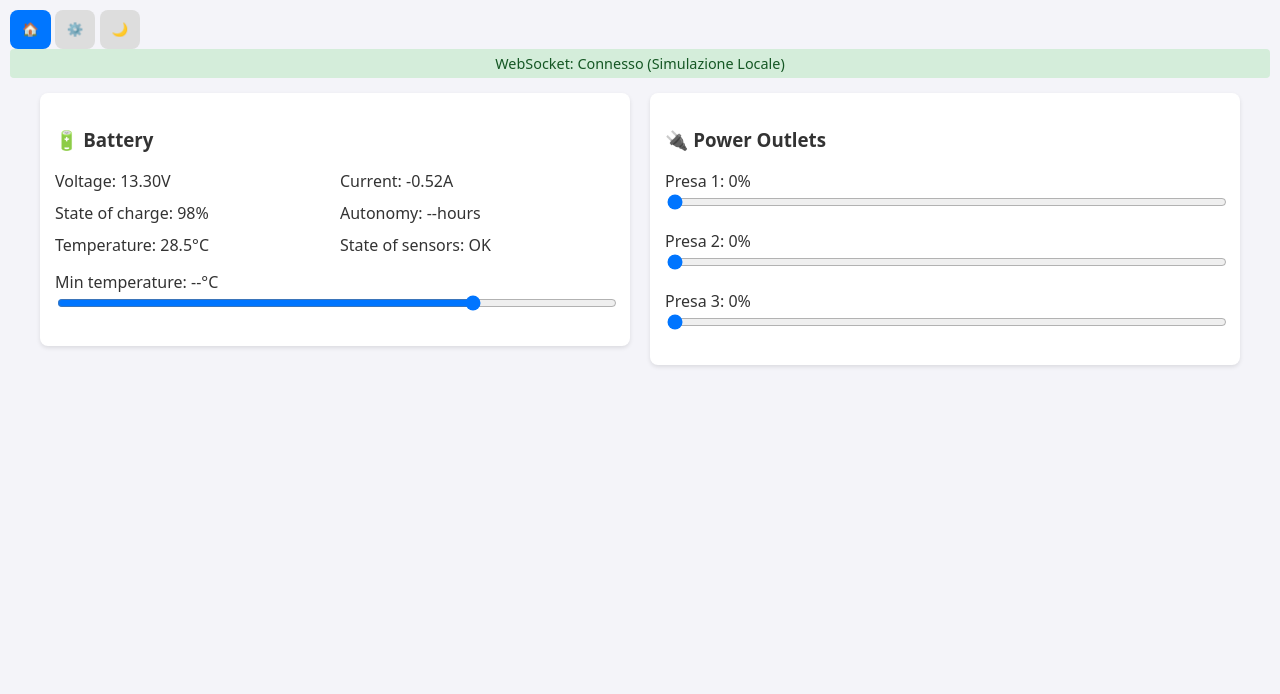
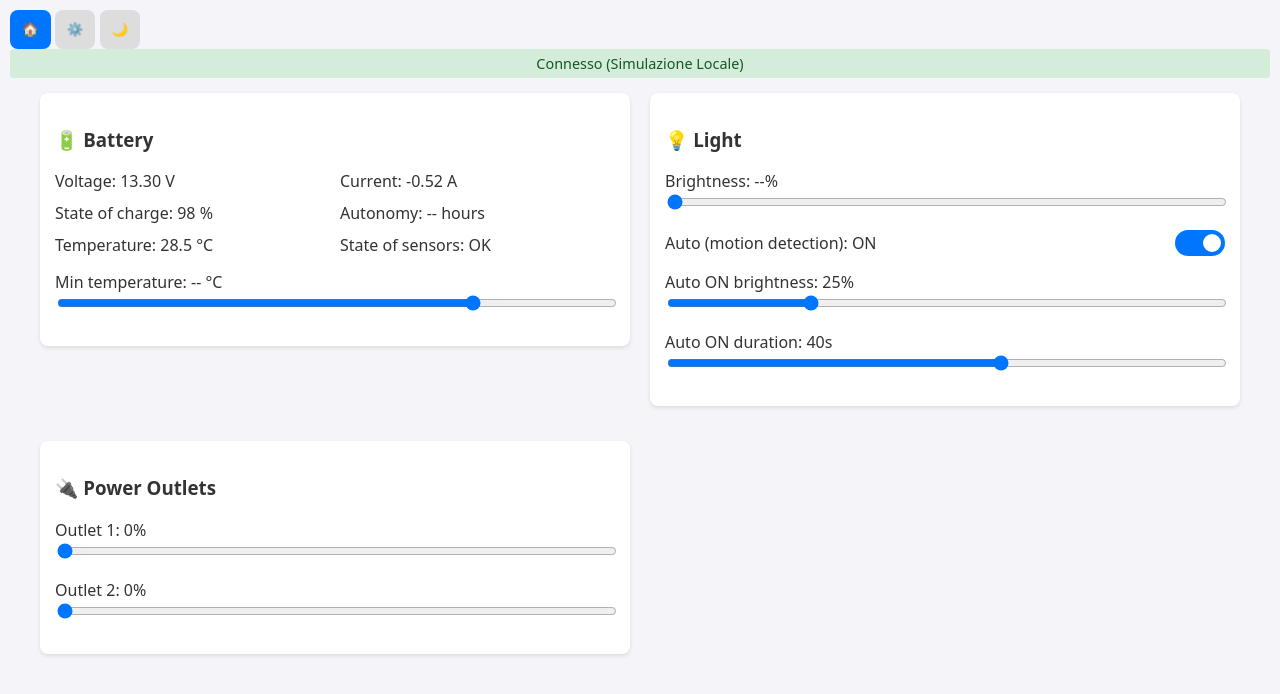
Before and after one commit to picciux/field-battery-monitor, a website built with Vite: page webui/index.html in a window 1280 px wide. Built offline with nearby package versions, Linux system fonts and the light colour scheme.

Commit message:
Progress in js webui.

```diff
--- a/webui/index.html
+++ b/webui/index.html
@@ -25,15 +25,15 @@
       <div class="card">
         <h3>🔋 Battery</h3>
         <div class="grid-2">
-          <div>Voltage: <span id="batt-voltage">--</span>V</div>
-          <div>Current: <span id="batt-current">--</span>A</div>
-          <div>State of charge: <span id="batt-soc">--</span>%</div>
-          <div>Autonomy: <span id="batt-autonomy">--</span>hours</div>
-          <div>Temperature: <span id="batt-temperature">--</span>°C</div>
+          <div>Voltage: <span id="batt-voltage">--</span> V</div>
+          <div>Current: <span id="batt-current">--</span> A</div>
+          <div>State of charge: <span id="batt-soc">--</span> %</div>
+          <div>Autonomy: <span id="batt-autonomy">--</span> hours</div>
+          <div>Temperature: <span id="batt-temperature">--</span> °C</div>
           <div>State of sensors: <span id="batt-sensors">--</span></div>
         </div>
         <div class="control-group">
-          <label>Min temperature: <span id="val-batt-lt">--</span>°C</label>
+          <label>Min temperature: <span id="val-batt-lt">--</span> °C</label>
           <input type="range" id="slider-batt-lt" min="-10" max="10" value="5">
         </div>
        </div>
@@ -65,18 +65,6 @@
       <!-- Sezione Prese (Power Outlets) -->
       <div id="outlets-container" class="card">
         <h3>🔌 Power Outlets</h3>
-        <div class="control-group">
-          <label>Presa 1: <span id="val-outlet1">0</span>%</label>
-          <input type="range" id="slider-outlet1" min="0" max="100" value="0">
-        </div>
-        <div class="control-group">
-          <label>Presa 2: <span id="val-outlet2">0</span>%</label>
-          <input type="range" id="slider-outlet2" min="0" max="100" value="0">
-        </div>
-        <div class="control-group">
-          <label>Presa 3: <span id="val-outlet3">0</span>%</label>
-          <input type="range" id="slider-outlet3" min="0" max="100" value="0">
-        </div>
       </div>
     </section>
 
--- a/webui/main.js
+++ b/webui/main.js
@@ -32,13 +32,13 @@ function createDynamicSlider(container, type, idNumber, labelName, initialValue,
   const key = `${type}${idNumber}`;
   if (generatedControls.has(key)) return;
 
-  if (generatedControls.size === 0 || container.querySelector('.loading-text')) container.innerHTML = '';
+  //if (generatedControls.size === 0 || container.querySelector('.loading-text')) container.innerHTML = '';
   generatedControls.add(key);
 
   const controlGroup = document.createElement('div');
   controlGroup.className = 'control-group';
   controlGroup.innerHTML = `
-    <label>${labelName} ${idNumber}: <span id="val-${key}">${initialValue}</span>%</label>
+    <label>${labelName}: <span id="val-${key}">${initialValue}</span>%</label>
     <input type="range" id="slider-${key}" min="${minValue}" max="${maxValue}" value="${initialValue}">
   `;
   container.appendChild(controlGroup);
@@ -86,19 +86,22 @@ let ws;
 function initWebSocket() {
   if (isLocalTest) {
     console.log("🛠️ Esecuzione in locale: Simulazione WebSocket attiva.");
-    wsStatus.innerText = "WebSocket: Connesso (Simulazione Locale)";
+    wsStatus.innerText = "Connesso (Simulazione Locale)";
     wsStatus.className = "status-bar online";
 
-    // PRIMO MESSAGGIO SIMULATO: Configura la UI a run-time con un mix di Slider e Switch Booleani
-    /*setTimeout(() => {
+    var autonomy = 12.0;
+
+    // PRIMO MESSAGGIO SIMULATO: send 4-chs, light and 2 outlets caps.
+    setTimeout(() => {
       handleIncomingData({
-        light1: 30, light2: 65,
-        light3: true,  // <-- Booleano: Diventerà uno Switch ON/OFF automaticamente!
-        light4: false, // <-- Booleano: Diventerà uno Switch ON/OFF automaticamente!
-        outlet1: 0, outlet2: 100,
-        outlet3: false // <-- Anche le prese possono essere switch fisici puri
+        type: 'capabilities',
+        payload: {
+            channels: 4,
+            light: true,
+            outlets: 2
+        }
       });
-    }, 500);*/
+    }, 500);
 
     // MESSAGGI SUCCESSIVI: Aggiornamento ciclico dei sensori fissi
     setInterval(() => {
@@ -111,6 +114,15 @@ function initWebSocket() {
         battery_sensor_ok: true,
       });
     }, 2000);
+
+    // Autonomia
+    setInterval(() => {
+      handleIncomingData({
+        event: 'battery_autonomy_update',
+        hours: (autonomy - (10.0 / 3600.0)).toFixed(2)
+      });
+    }, 10000);
+
     return;
   }
 
@@ -125,13 +137,13 @@ function initWebSocket() {
 function handleIncomingData(data) {
   console.log(data);
   if (data.type) {
-    if (type == 'capabilities') {
+    if (data.type == 'capabilities') {
         //const channels = data.payload.channels;
         const outlets = data.payload.outlets;
         if (data.payload.light)
             containerLights.classList.remove('hidden');
 
-        if (data.payload.outlets == 0)
+        if (outlets == 0)
             containerOutlets.classList.add('hidden');
         else {
             for (var i = 0; i < outlets; i++)
@@ -149,7 +161,7 @@ function handleIncomingData(data) {
             document.getElementById('batt-sensors').innerText = (data.battery_sensor_ok ? 'OK' : 'FAIL' );
         break;
 
-        case 'battery-autonomy-update':
+        case 'battery_autonomy_update':
             document.getElementById('batt-autonomy').innerText = data.hours;
         break;
     }
```
